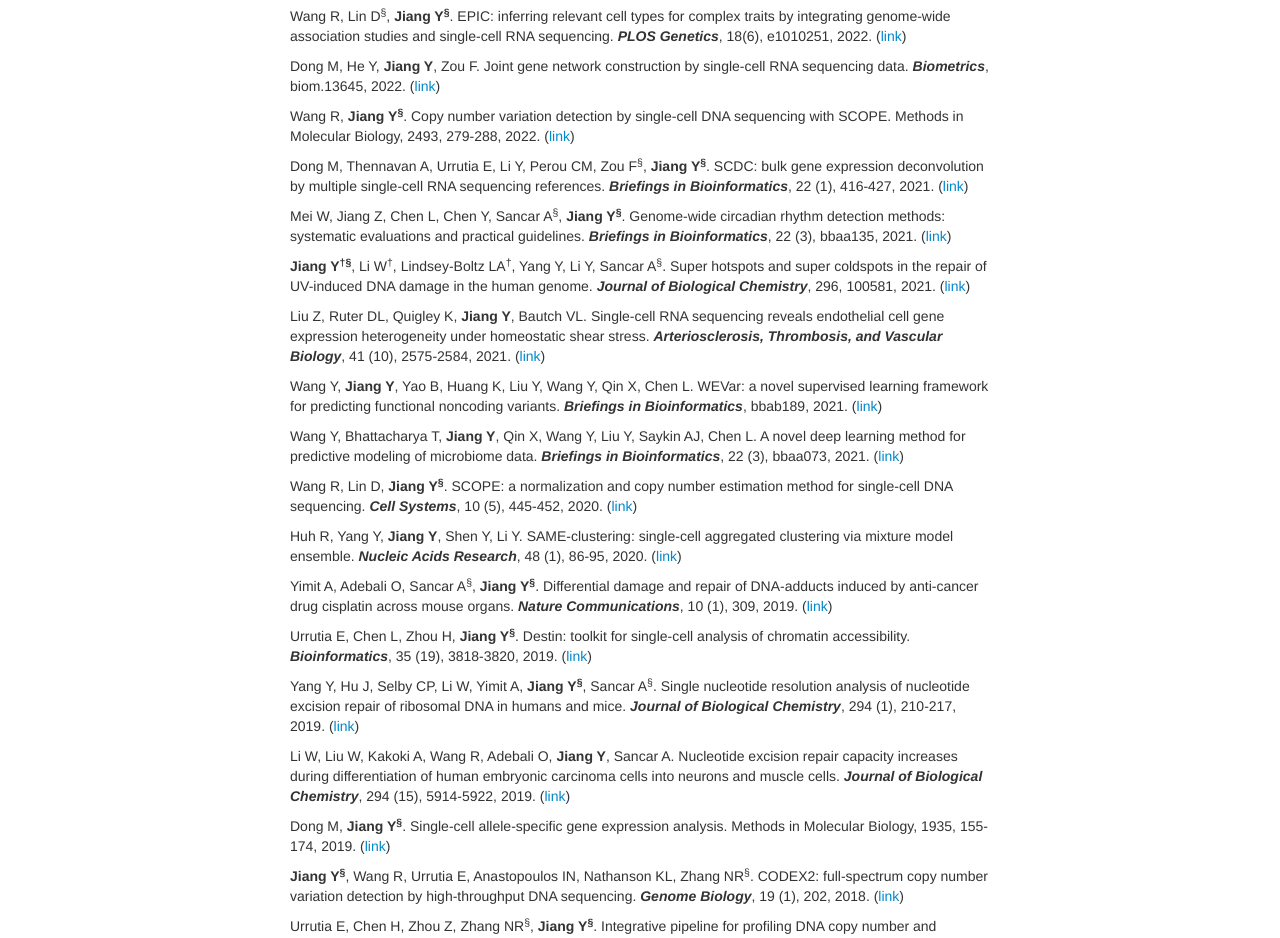
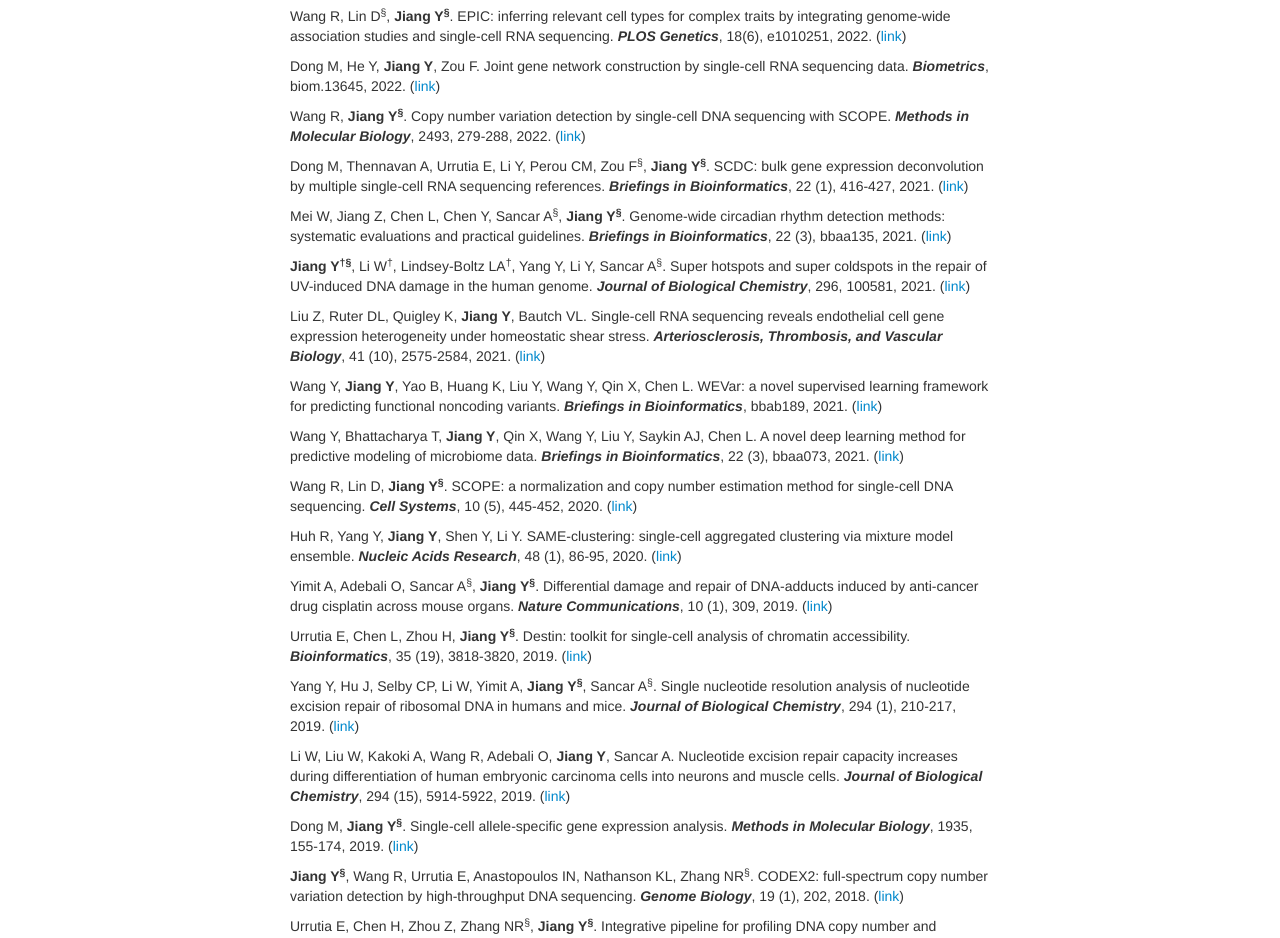
Before and after one commit to yuchaojiang/yuchaojiang.github.io, a Jekyll site: the page built from pages/pubs.md, in a window 1280 px wide. Shown: the part 616-1554 px from the top of the page. Built offline with Jekyll 4.4.1, drawn with Linux system fonts in a browser that asks for light colours.

Commit message:
Update pubs.md

```diff
--- a/pages/pubs.md
+++ b/pages/pubs.md
@@ -32,7 +32,7 @@ Wang R, Lin D<sup>&sect;</sup>, **Jiang Y<sup>&sect;</sup>**. EPIC: inferring re
 
 Dong M, He Y, **Jiang Y**, Zou F. Joint gene network construction by single-cell RNA sequencing data. ***Biometrics***, biom.13645, 2022. ([link](https://onlinelibrary.wiley.com/doi/10.1111/biom.13645))
 
-Wang R, **Jiang Y<sup>&sect;</sup>**. Copy number variation detection by single-cell DNA sequencing with SCOPE. Methods in Molecular Biology, 2493, 279-288, 2022. ([link](https://link.springer.com/protocol/10.1007/978-1-0716-2293-3_18))
+Wang R, **Jiang Y<sup>&sect;</sup>**. Copy number variation detection by single-cell DNA sequencing with SCOPE. ***Methods in Molecular Biology***, 2493, 279-288, 2022. ([link](https://link.springer.com/protocol/10.1007/978-1-0716-2293-3_18))
 
 
 Dong M, Thennavan A, Urrutia E, Li Y, Perou CM, Zou F<sup>&sect;</sup>, **Jiang Y<sup>&sect;</sup>**. SCDC: bulk gene expression deconvolution by multiple single-cell RNA sequencing references. ***Briefings in Bioinformatics***, 22 (1), 416-427, 2021. ([link](https://academic.oup.com/bib/advance-article/doi/10.1093/bib/bbz166/5699815))
@@ -71,7 +71,7 @@ Yang Y, Hu J, Selby CP, Li W, Yimit A, **Jiang Y<sup>&sect;</sup>**, Sancar A<su
 Li W, Liu W, Kakoki A, Wang R, Adebali O, **Jiang Y**, Sancar A. Nucleotide excision repair capacity increases during differentiation of human embryonic carcinoma cells into neurons and muscle cells. ***Journal of Biological Chemistry***, 294 (15), 5914-5922, 2019. ([link](https://www.jbc.org/article/S0021-9258(20)36664-3/fulltext))
 
 
-Dong M, **Jiang Y<sup>&sect;</sup>**. Single-cell allele-specific gene expression analysis. Methods in Molecular Biology, 1935, 155-174, 2019. ([link](https://link.springer.com/protocol/10.1007/978-1-4939-9057-3_11))
+Dong M, **Jiang Y<sup>&sect;</sup>**. Single-cell allele-specific gene expression analysis. ***Methods in Molecular Biology***, 1935, 155-174, 2019. ([link](https://link.springer.com/protocol/10.1007/978-1-4939-9057-3_11))
 
 
 **Jiang Y<sup>&sect;</sup>**, Wang R, Urrutia E, Anastopoulos IN, Nathanson KL, Zhang NR<sup>&sect;</sup>. CODEX2: full-spectrum copy number variation detection by high-throughput DNA sequencing. ***Genome Biology***, 19 (1), 202, 2018. ([link](https://genomebiology.biomedcentral.com/articles/10.1186/s13059-018-1578-y))
```
